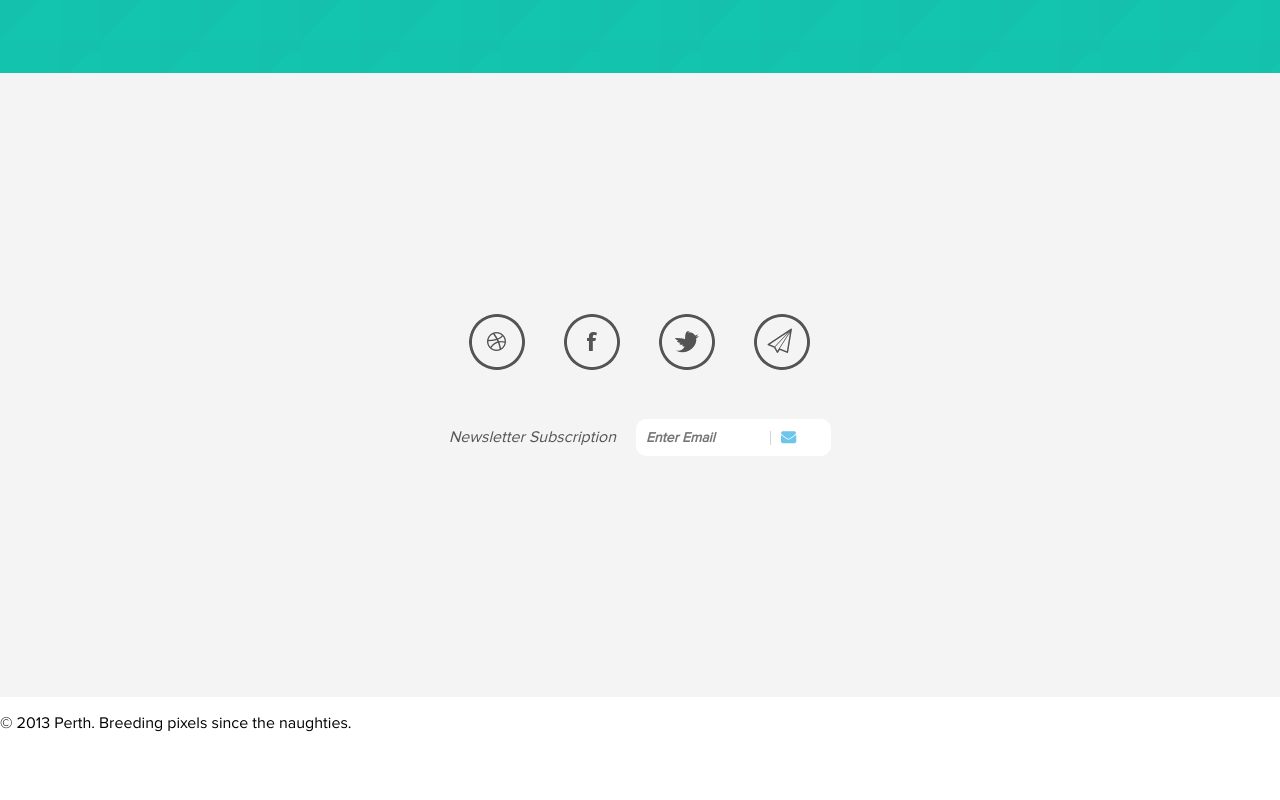
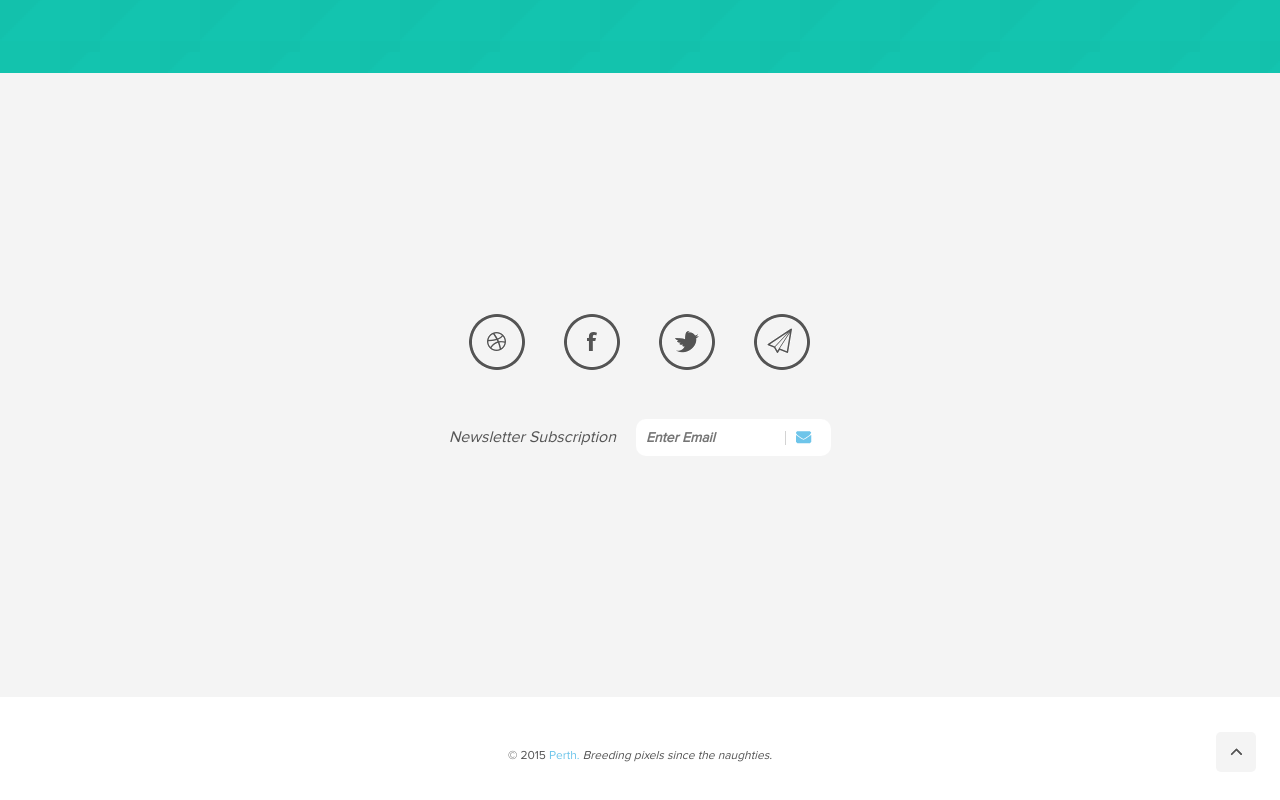
Before and after one commit to ZvezdocheTag/perth, a plain HTML site: page index.html in a window 1280 px wide. Shown: the part 2195-2995 px from the top of the page. Before the commit the page ends 2944 px from the top, so only its background shows below. Drawn offline with Linux system fonts and the light colour scheme; files whose address does not match are found by name.

Commit message:
add footer style

```diff
--- a/index.html
+++ b/index.html
@@ -111,15 +111,15 @@ dingo's donger. Lets get some fisho with grab us a trackie dacks.</i></div>
    </section>
 
 
- <footer class="footer__wrapper">
+ <footer class="footer">
  <div class="footer__inner">
  	<div class="footer__center">
- 		<p class="footer_copyright">© 2013 Perth. Breeding pixels since the naughties.</p>
+ 		<p class="footer__copyright">© 2015 <a href="index.html" class="footer__copyright--blue-link">Perth.</a><i> Breeding pixels since the naughties.</i></p>
  	</div>
- 	<div class="footer__btn">
+ </div>
+ <div class="footer__btn">
  		<div class="btn-up"></div>
  	</div>
- </div>
 
  </footer>
 </body>
--- /dev/null
+++ b/less/components/footer.less
@@ -0,0 +1,32 @@
+.footer {
+	position: relative;
+	background-color: #fff;
+	font-size: 12px;
+	color: @heading-color;
+	padding: 1px;
+	font-weight: 500;
+
+	&__inner {
+		.inner_container();
+		text-align: center;
+	}
+
+	&__center {
+		margin: 50px auto 40px auto;
+
+	}
+
+
+	&__copyright--blue-link {
+	text-decoration: none;
+	color: #6dc5ea;
+	}
+
+
+	&__btn {
+		position: absolute;
+		top: 35px;
+		left: 95%;
+	}
+
+}
--- a/less/components/fourth-page.less
+++ b/less/components/fourth-page.less
@@ -57,13 +57,12 @@
 		position: absolute;
 		border: none;
 		outline: none;
-		left: 610px;
+		left: 625px;
 		top: 12px;
 		width: 30px;
 		height: 14px;
 		cursor: pointer;
 		border-left: 1px solid #d3d3d3;
-
 		background: url(../../images/mail-icon.png) no-repeat 10px 0px;
 
 
@@ -81,19 +80,42 @@
 	width: 60px;
 	height: 60px;
 	display: inline-block;
+	cursor: pointer;
 	background: url(../../images/social-icon-set.png) no-repeat 0 0;
+
+	&:hover {
+		background: url(../../images/social-icon-hover.png) no-repeat 0px 0px;
+
+	 }
+
 
 	&-fb {
 		background-position: -90px 0px;
+
+		&:hover {
+		background: url(../../images/social-icon-hover.png) no-repeat -90px 0px;
+
+	 }
+
 	}
 
 	&-tw {
 		background-position: -180px 0px;
+		&:hover {
+		background: url(../../images/social-icon-hover.png) no-repeat -180px 0px;
+
+	 }
+
 	}
 
 	&-mail {
 		background-position: -270px 0px;
+		&:hover {
+		background: url(../../images/social-icon-hover.png) no-repeat -270px 0px;
+
+	 }
 	}
+
 }
 
 
--- a/less/components/main-tag.less
+++ b/less/components/main-tag.less
@@ -32,3 +32,12 @@ body {
 
 
 }
+
+
+.btn-up {
+	width: 40px;
+	height: 40px;
+	background: @bg-color url(../../images/arrow-top.png) no-repeat 50% 50%;
+	cursor: pointer;
+	border-radius: 5px;
+}
--- a/less/main.less
+++ b/less/main.less
@@ -6,3 +6,4 @@
 @import url(components/second-page.less);
 @import url(components/third-page.less);
 @import url(components/fourth-page.less);
+@import url(components/footer.less);
```
Also changed, not shown: css/components/footer.css (added), css/main.css, images/social-icon-hover.png (added), 1 other file.
